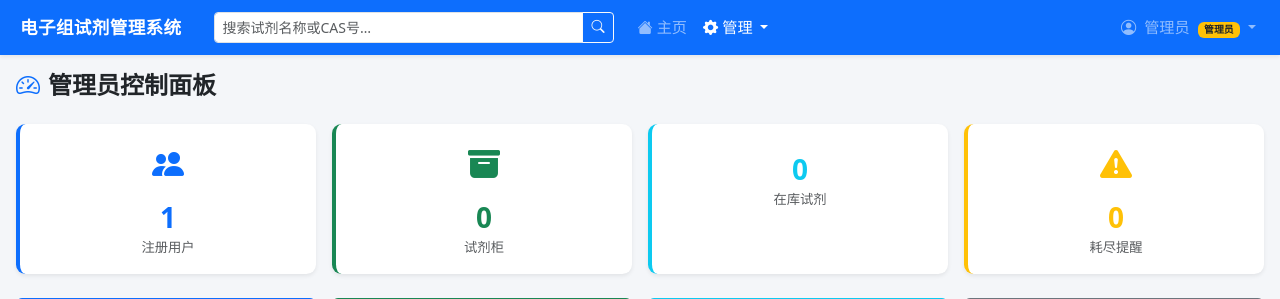
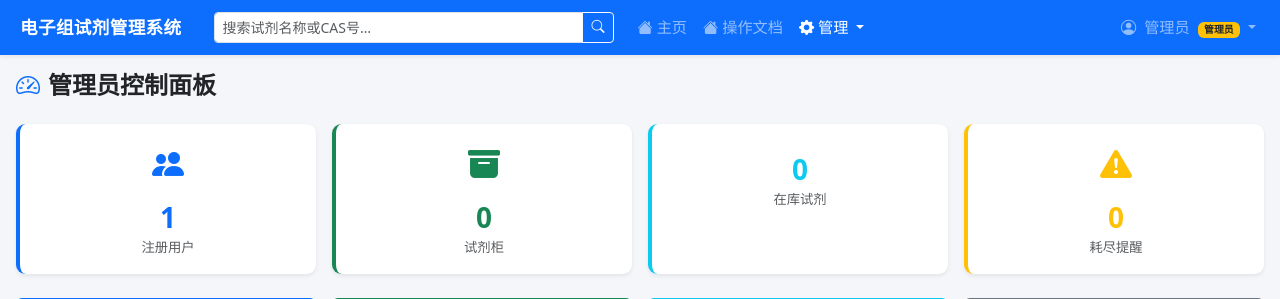
Before and after one commit to peixin-chen/lab_reagent_system, a Flask app: page /admin/ in a window 1280 px wide. Shown: the top 299 px of the page. Run offline with Flask 3, Linux system fonts and the light colour scheme; a user stored in the database is signed in.

Commit message:
Update base.html

```diff
--- a/lab_reagent_system/templates/base.html
+++ b/lab_reagent_system/templates/base.html
@@ -40,6 +40,12 @@
                     <a class="nav-link {% if request.endpoint == 'main.index' %}active{% endif %}"
                        href="{{ url_for('main.index') }}">
                         <i class="bi bi-house-fill"></i> 主页
+                    </a>
+                </li>
+                <li class="nav-item">
+                    <a class="nav-link {% if request.endpoint == 'main.index' %}active{% endif %}"
+                       href="{{ url_for('main.user_doc') }}" target="_blank">
+                        <i class="bi bi-house-fill"></i> 操作文档
                     </a>
                 </li>
                 {% if current_user.is_admin %}
```
